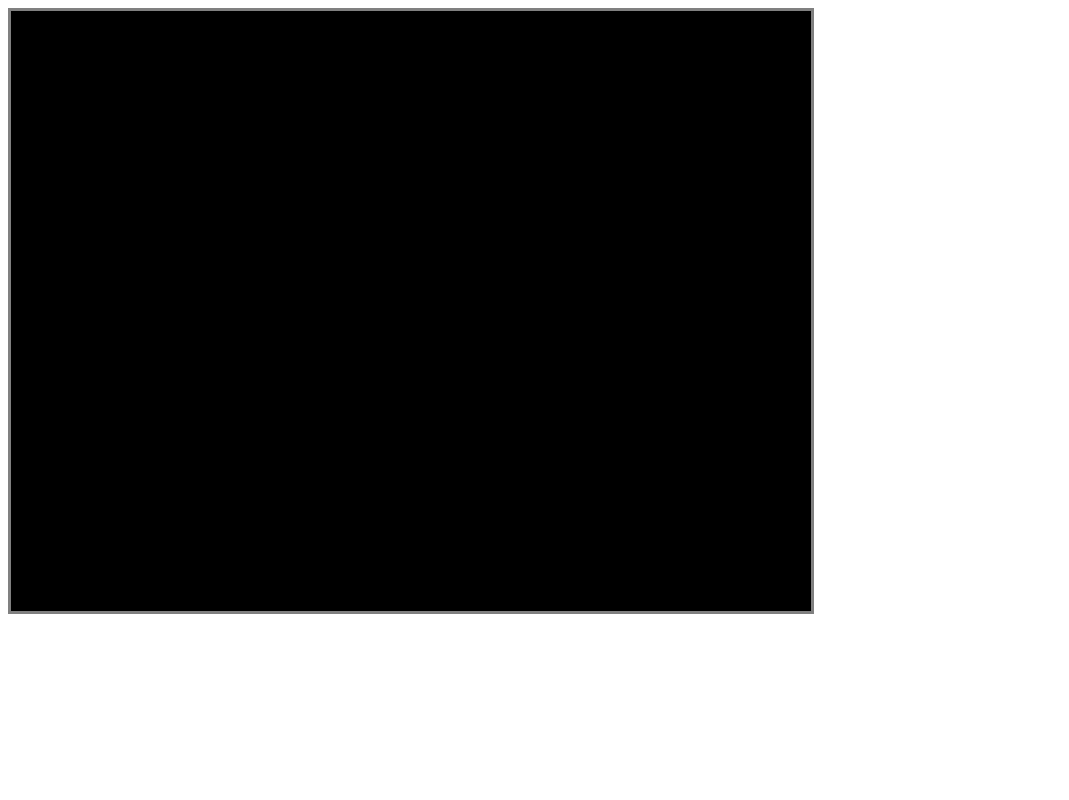
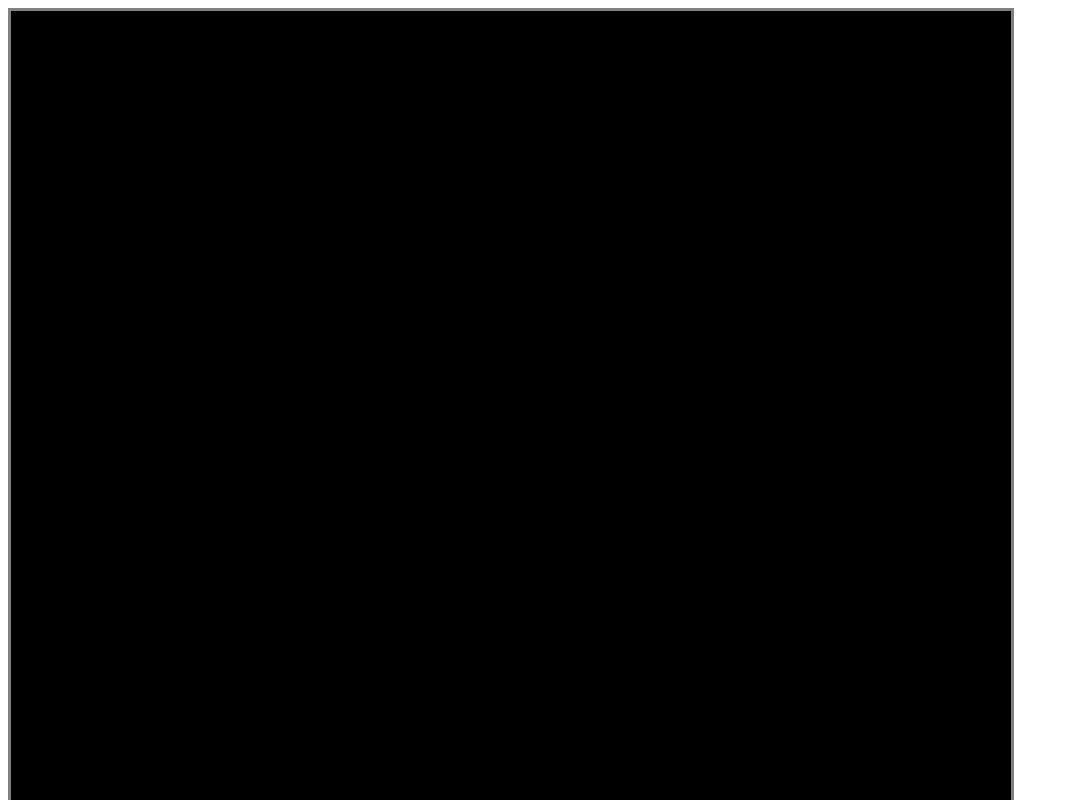
Before and after one commit to CirOcelot/Js-pong, a plain HTML site: page index.html in a window 1280 px wide. Shown: the top 800 px of the page, without its empty margins (0-1069 px from the left). Drawn offline with Linux system fonts and the light colour scheme.

Commit message:
fixed sizing of canvas

```diff
--- a/src/index.js
+++ b/src/index.js
@@ -8,5 +8,5 @@ window.onload = function(){
 	canvasContext.fillStyle = "black";
 	canvasContext.fillRect(0,0,canvas.width,canvas.height);
 	canvasContext.fillStyle = "red";
-	canvasContext.fillRect(100,200, 50, 25);
+	canvasContext.fillRect(100,100, 50, 25);
 };
--- a/styles/styles.css
+++ b/styles/styles.css
@@ -1,6 +1,6 @@
 #gameScreen {
-	width: 800px;
-	height: 600px;
-	border: 3px solid gray;
+	 width: 1000px;
+	 height: 1200px;
+	 border: 3px solid gray;
 
-}
+ }
```
